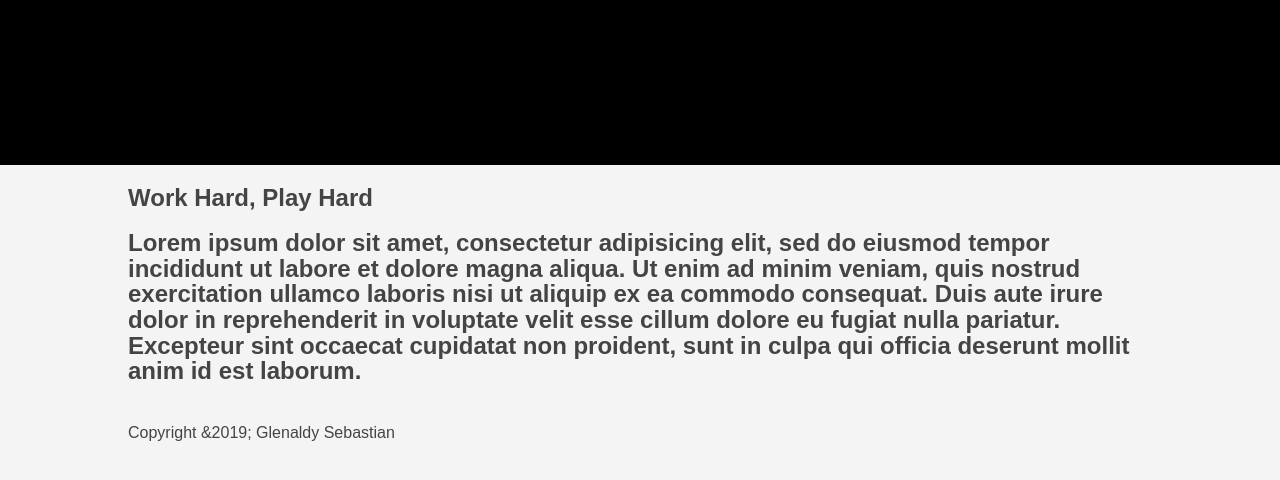
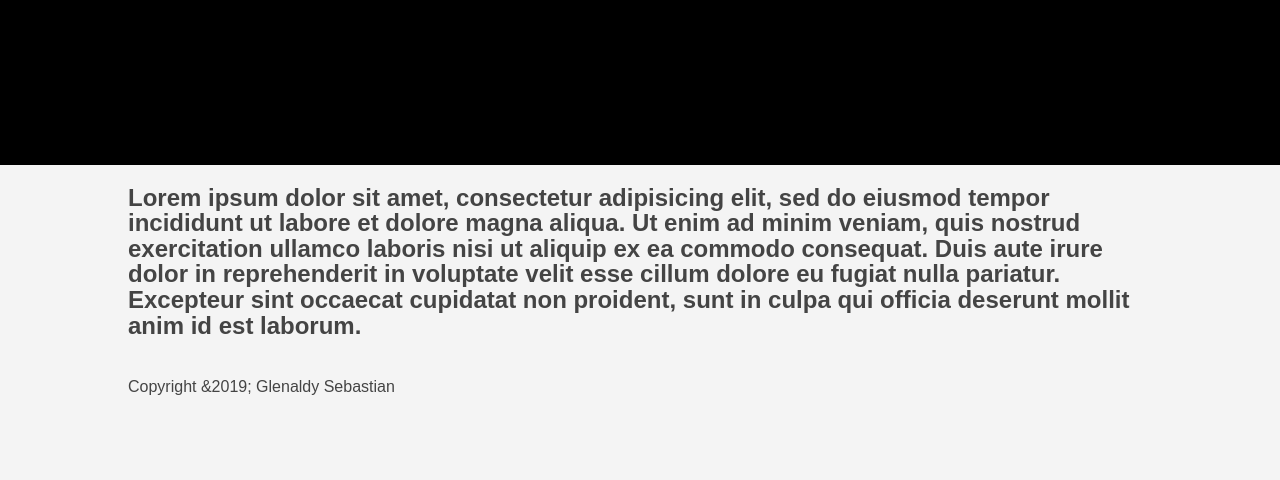
Before and after one commit to Glenaldy/Glenaldy, a plain HTML site: page index.html in a window 1280 px wide. Shown: the part 276-756 px from the top of the page. Drawn offline with Linux system fonts and the light colour scheme.

Commit message:
Update index.html

```diff
--- a/index.html
+++ b/index.html
@@ -36,7 +36,7 @@
 
 	<article id="about">
 		<div class="container">
-			<h1>Work Hard, Play Hard</h1>
+
 			<h2>Lorem ipsum dolor sit amet, consectetur adipisicing elit, sed do eiusmod
 			tempor incididunt ut labore et dolore magna aliqua. Ut enim ad minim veniam,
 			quis nostrud exercitation ullamco laboris nisi ut aliquip ex ea commodo
```
